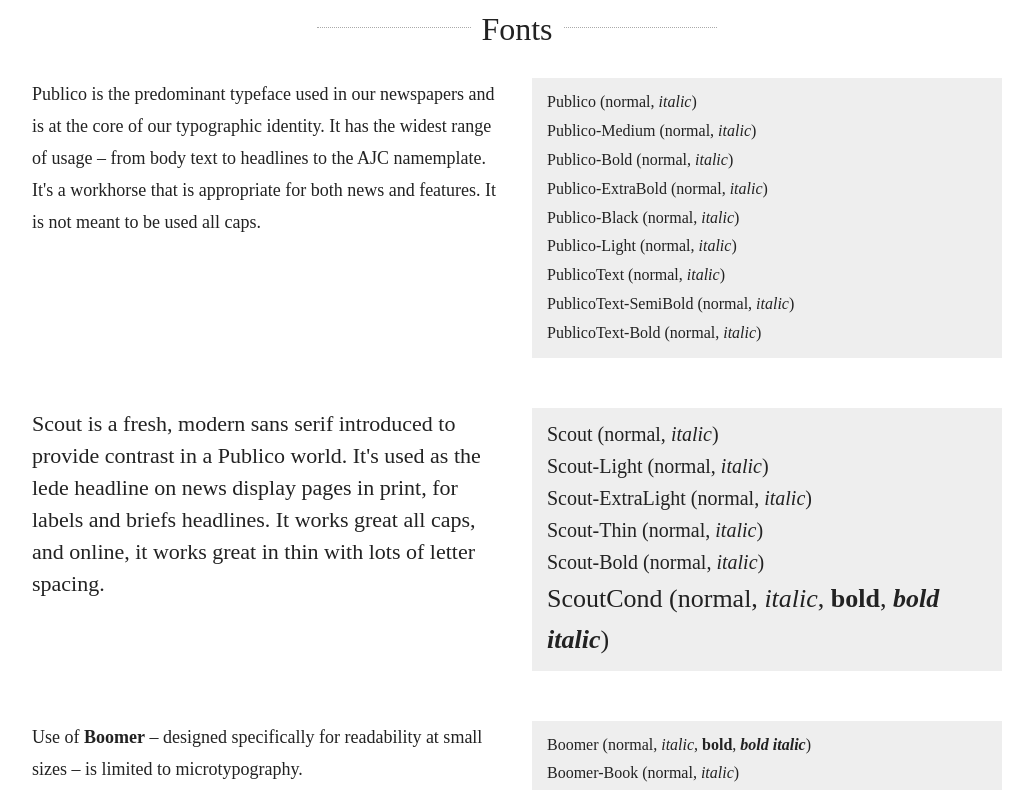
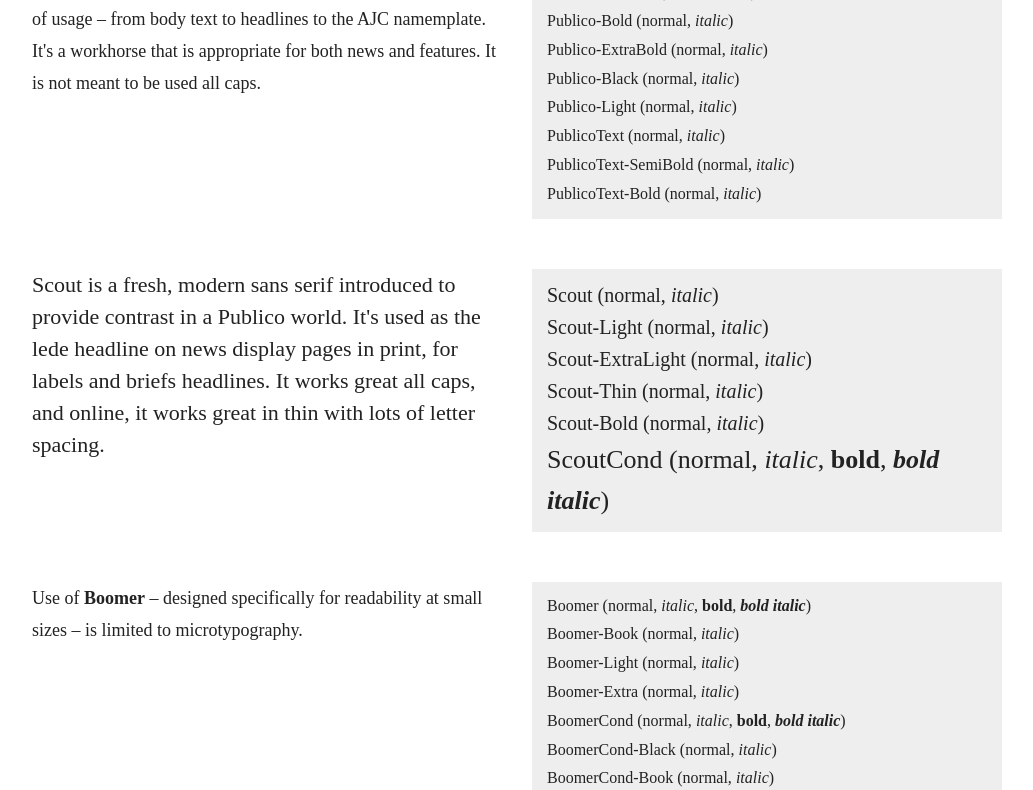
Before and after one commit to ssdatar/digital-design-guide, a website: page src/index.html in a window 1280 px wide. Shown: the part 2010-2800 px from the top of the page, without its empty margins (123-1156 px from the left). Drawn offline with Linux system fonts and the light colour scheme; files whose address does not match are found by name; a web font is replaced by a local one.

Commit message:
remove section styles

```diff
--- a/src/style/fonts.css
+++ b/src/style/fonts.css
@@ -772,10 +772,6 @@
 	font-style:italic;
 }
 
-section {
-	border-bottom:1px solid #ddd;
-	padding:50px 0px;
-}
 .well {
 	border:1px solid #ddd;
 	padding:20px;
@@ -806,32 +802,6 @@
 .well p {
 	margin-bottom:0px;
 }
-
-
-section .title {
-	margin: 20px auto 20px auto;
-	padding: 0;
-	height: 1em;
-	text-align: center;
-	font-size: 1.3em;
-	line-height: 1.329em;
-	border-bottom: 1px dotted #aaa;
-	width:95%;
-	max-width:400px;
-	/*text-transform: uppercase;*/
-}
-section .title h2 {
-	margin-top:-6px;
-	text-align: center;
-	display: inline-block;
-	padding: 5px 10px;
-	background: #fff;
-	overflow: hidden;
-	text-overflow: ellipsis;
-	white-space: nowrap;
-	/*letter-spacing: 1.5px;*/
-}
-
 
 
 /* section colors */
```
